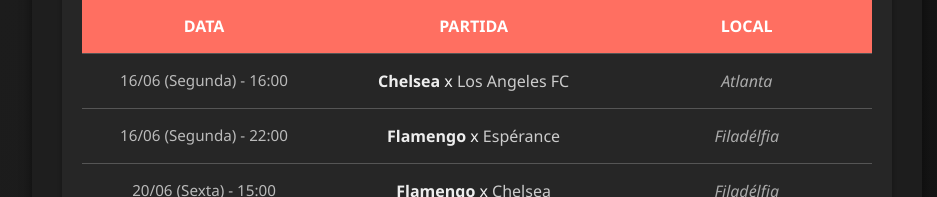
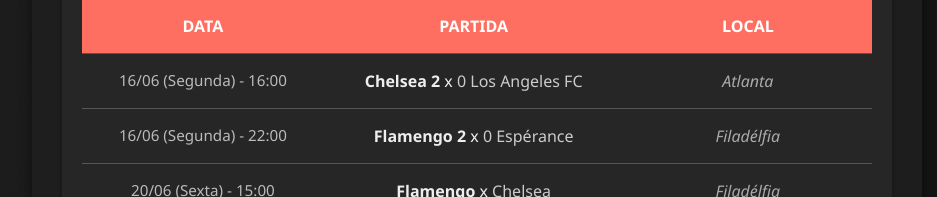
Before and after one commit to JefersonSmith/bolao-mundial, a React (Vite) app: page / in a window 1280 px wide. Shown: the part 351-548 px from the top of the page, without its empty margins (171-1108 px from the left). Built offline with nearby package versions, Linux system fonts and the light colour scheme.

Commit message:
resultados rodada 1

```diff
--- a/src/App.jsx
+++ b/src/App.jsx
@@ -11,8 +11,8 @@
 function App() {
   // --- DADOS DO BOLÃO ---
   const games = [
-    { id: 1, date: '16/06 (Segunda) - 16:00', teams: 'Chelsea x Los Angeles FC', location: 'Atlanta' },
-    { id: 2, date: '16/06 (Segunda) - 22:00', teams: 'Flamengo x Espérance', location: 'Filadélfia' },
+    { id: 1, date: '16/06 (Segunda) - 16:00', teams: 'Chelsea 2 x 0 Los Angeles FC', location: 'Atlanta' },
+    { id: 2, date: '16/06 (Segunda) - 22:00', teams: 'Flamengo 2 x 0 Espérance', location: 'Filadélfia' },
     { id: 3, date: '20/06 (Sexta) - 15:00', teams: 'Flamengo x Chelsea', location: 'Filadélfia' },
     { id: 4, date: '20/06 (Sexta) - 19:00', teams: 'Los Angeles FC x Espérance', location: 'Geodis Park' },
     { id: 5, date: '24/06 (Terça) - 22:00', teams: 'Espérance x Chelsea', location: 'Filadélfia' },
```
